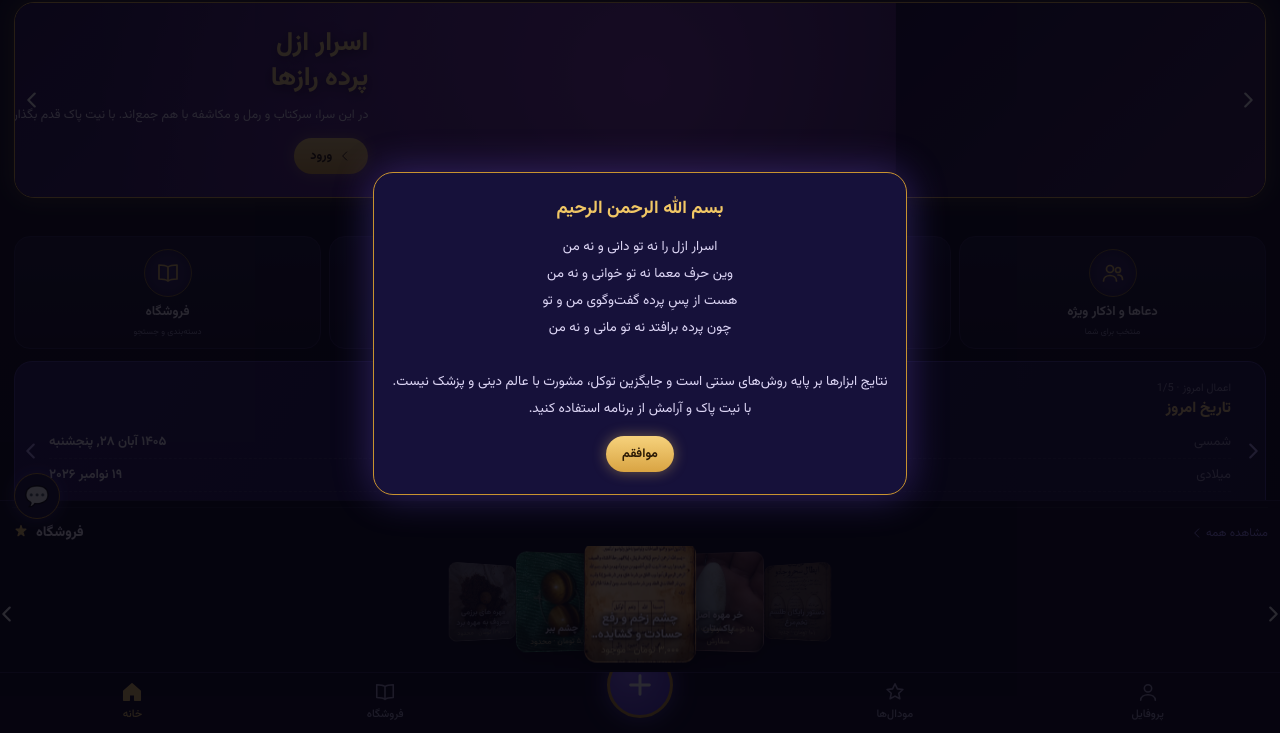
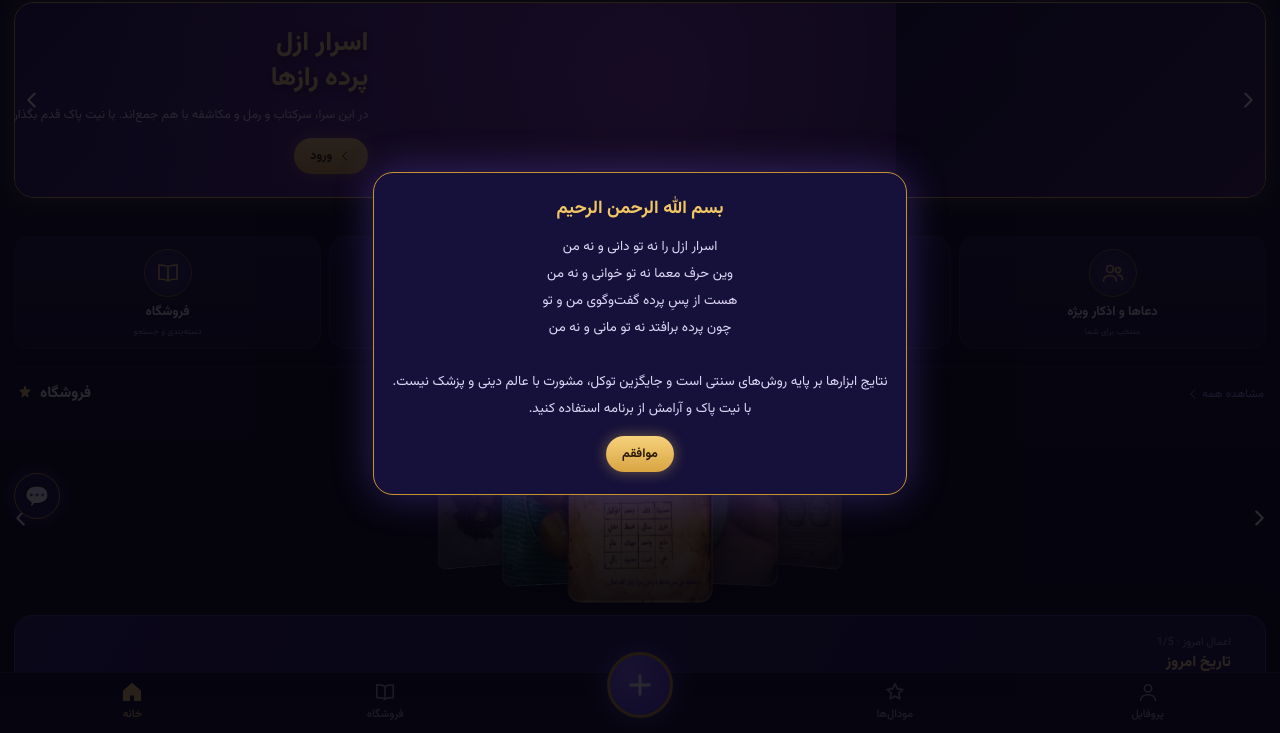
Before and after one commit to miadjaberi/asrar-azal, a plain HTML site: page index.html in a window 1280 px wide. Shown: the part 67-800 px from the top of the page. Drawn offline with Linux system fonts and the light colour scheme.

Commit message:
رفع جابه‌جایی: کارت‌های فروشگاه قبل از اعمال امروز

```diff
--- a/index.html
+++ b/index.html
@@ -51,17 +51,15 @@
    </div>
    <div class="dots" id="dots"></div>
    <div class="quick" id="qk"></div>
+   <div class="sec"><a data-go="lib"><span id="al">مشاهده همه</span><svg class="i"><use href="#cl"/></svg></a><h3><span id="st">فروشگاه</span><svg class="i"><use href="#sp"/></svg></h3></div>
+   <div class="cv" id="cv">
+    <button class="arr" style="left:-6px" data-c="-1"><svg class="i"><use href="#cl"/></svg></button>
+    <button class="arr" style="right:-6px" data-c="1"><svg class="i"><use href="#cr"/></svg></button>
+   </div>
    <div class="today">
     <button class="arr" style="left:4px" data-t="-1"><svg class="i"><use href="#cl"/></svg></button>
     <button class="arr" style="right:0;color:#b9a8ff" data-t="1"><svg class="i"><use href="#cr"/></svg></button>
     <div class="tx" id="tx"></div>
-   </div>
-  </div>
-  <div class="dock">
-   <div class="sec"><a data-go="lib"><span id="al">مشاهده همه</span><svg class="i"><use href="#cl"/></svg></a><h3><span id="st">فروشگاه</span><svg class="i"><use href="#sp"/></svg></h3></div>
-   <div class="cv" id="cv">
-    <button class="arr" style="left:-6px" data-c="-1"><svg class="i"><use href="#cl"/></svg></button>
-    <button class="arr" style="right:-6px" data-c="1"><svg class="i"><use href="#cr"/></svg></button>
    </div>
   </div>
   <button class="fab" id="fab" aria-label="پیام به استاد">💬</button><div class="mo" id="mo"></div>
```
